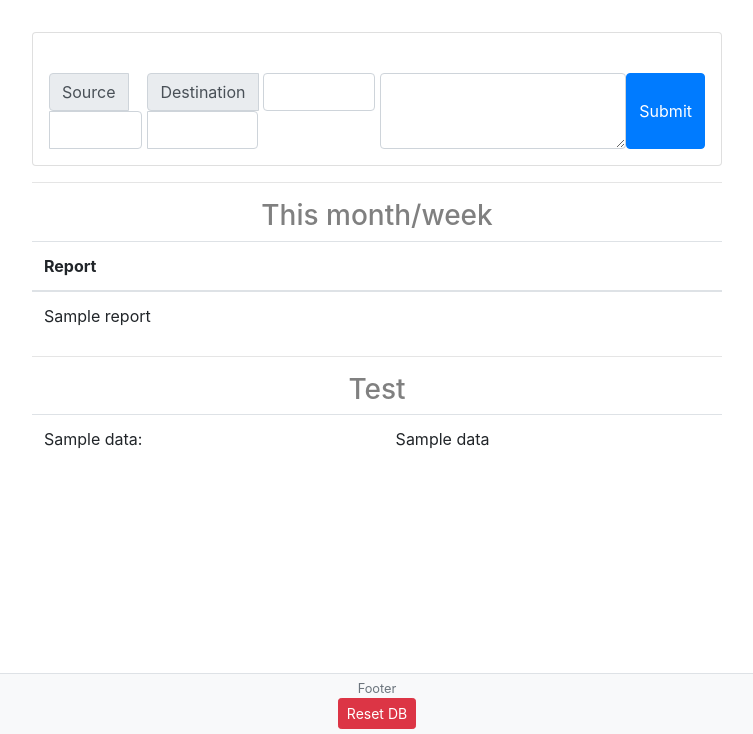
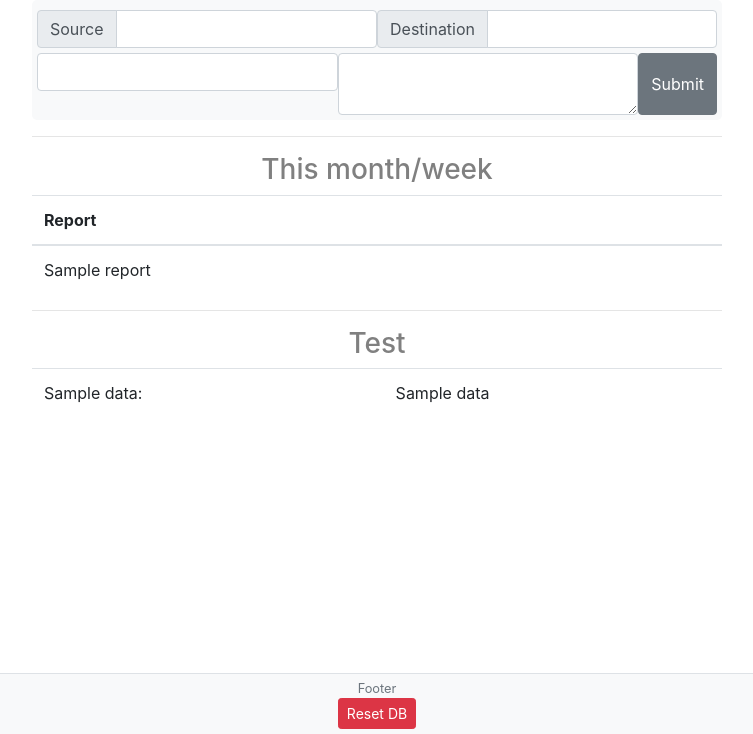
Before and after one commit to kftlfd/trkfin, a Python web app: template trkfin/templates/home.html in a window 1280 px wide. Shown: the part 66-800 px from the top of the page, without its empty margins (263-1016 px from the left). Run offline with Jinja, Linux system fonts and the light colour scheme; the template is opened without the code that fills it: most values are stand-ins (such as "Sample title", 1, 10 or a date in 2020); form fields are guessed from the names that the template uses.

Commit message:
form styling

```diff
--- a/trkfin/static/styles.css
+++ b/trkfin/static/styles.css
@@ -50,46 +50,31 @@ footer {
     border-top: 1px solid #dee2e6;
 }
 
-.mainform {
+
+/* --- FORMS --- */
+.form, .form-vert, .form-horiz {
     display: flex;
+    /* width: 100%; */
+}
+.form, .form-vert {
     flex-direction: column;
-    padding: 1em;
-    margin-top: 2em;
 }
-
-.mainform-select {
-    display: flex;
-    width: 100%;
-    /* margin-top: 2rem; */
+.form-horiz {
+    flex-direction: row;
 }
-
-.mainform-select, .mainform-body-top {
-    margin-bottom: 5px;
+.form {
+    padding: 5px;
+    border-radius: 5px;
+    background-color: #f8f9fa;
 }
-
-.mainform-body {
-    display: flex;
-    flex-direction: column;
-    width: 100%;
-    /* justify-content: space-between; */
-    justify-content: space-evenly;
+.form-vert + .form-vert, .form-horiz + .form-horiz, .form-horiz + .form-vert {
+    margin-top: 5px;
 }
-
-.mainform-body > div {
-    display: flex;
-    flex-direction: row;
-    width: 100%;
-}
-
-#mainform-source, #mainform-destination {
-    margin-right: 5px;
-}
-#submit {
+input + input, .input-group + input {
     margin-left: 5px;
 }
-
-label {
-    margin: 0;
+label>label {
+    margin-bottom: 0;
     cursor: pointer;
 }
 
--- a/trkfin/templates/forms/mainform.html
+++ b/trkfin/templates/forms/mainform.html
@@ -1,78 +1,63 @@
-<div class="mainform card">
-
 <form name="mainform" action="" method="POST">
 
   {{ form.hidden_tag() }}
 
-    <div class="mainform-select btn-group btn-group-toggle" role="group" data-toggle="buttons" aria-label="select-form">
+  <div class="form">
 
+    <div class="form-horiz btn-group btn-group-toggle" role="group" data-toggle="buttons" aria-label="select-form">
     {% for subfield in form.action %}
       <label class="btn btn-secondary shadow-none">
         {{ subfield }}
         {{ subfield.label }}
       </label>
     {% endfor %}
-
     </div>
 
-    <div class="mainform-body">
+    <div class="form-horiz">
 
-      <div class="mainform-body-top">
-
-        <div id="mainform-source" class="input-group">
+      <span id="mainform-source" class="input-group">
         <div class="input-group-prepend">
           {{ form.source.label(class_="input-group-text") }}
         </div>
         {{ form.source(class_="form-control") }}
-        </div>
+      </span>
 
-        <div id="mainform-destination" class="input-group">
+      <span id="mainform-destination" class="input-group">
         <div class="input-group-prepend">
           {{ form.destination.label(class_="input-group-text") }}
         </div>
         {{ form.destination(class_="form-control") }}
-        </div>
-
-        {{ form.amount(class_="form-control") }}
+      </span>
 
     </div>
 
-      <div>
+    <div class="form-horiz">
+      {{ form.amount(class_="form-control") }}
       {{ form.description(class_="form-control") }}
-        {{ form.submit(class_="btn btn-primary") }}
+      {{ form.submit(class_="btn btn-secondary") }}
     </div>
 
   </div>
 
   <div>
-
     {% for error in form.hidden_tag.errors %}
       hidden: <span style="color: red;">[{{ error }}]</span>
     {% endfor %}
-
     {% for error in form.source.errors %}
       source: <span style="color: red;">[{{ error }}]</span>
     {% endfor %}
-
     {% for error in form.destination.errors %}
       dest: <span style="color: red;">[{{ error }}]</span>
     {% endfor %}
-
     {% for error in form.amount.errors %}
       amount: <span style="color: red;">[{{ error }}]</span>
     {% endfor %}
-
     {% for error in form.description.errors %}
       descr: <span style="color: red;">[{{ error }}]</span>
     {% endfor %}
-
   </div>
 
 </form>
-
-</div>
-
-
 
 <script>
 
@@ -87,14 +72,17 @@
     let select = document.forms['mainform'].action;
     if (select.value == 'spending') {
       document.querySelector('#mainform-source').hidden = false;
+      document.querySelector('#mainform-source').style.marginRight = '0';
       document.querySelector('#mainform-destination').hidden = true;
     }
     else if (select.value == 'income') {
       document.querySelector('#mainform-source').hidden = true;
+      document.querySelector('#mainform-source').style.marginRight = '0';
       document.querySelector('#mainform-destination').hidden = false;
     }
     else { // 'transfer'
       document.querySelector('#mainform-source').hidden = false;
+      document.querySelector('#mainform-source').style.marginRight = '5px';
       document.querySelector('#mainform-destination').hidden = false;
     }
   });
```
Also changed, not shown: trkfin/templates/forms/addwalletform.html (+76 -18 lines). Lines whose indentation alone changed are shown as unchanged.
